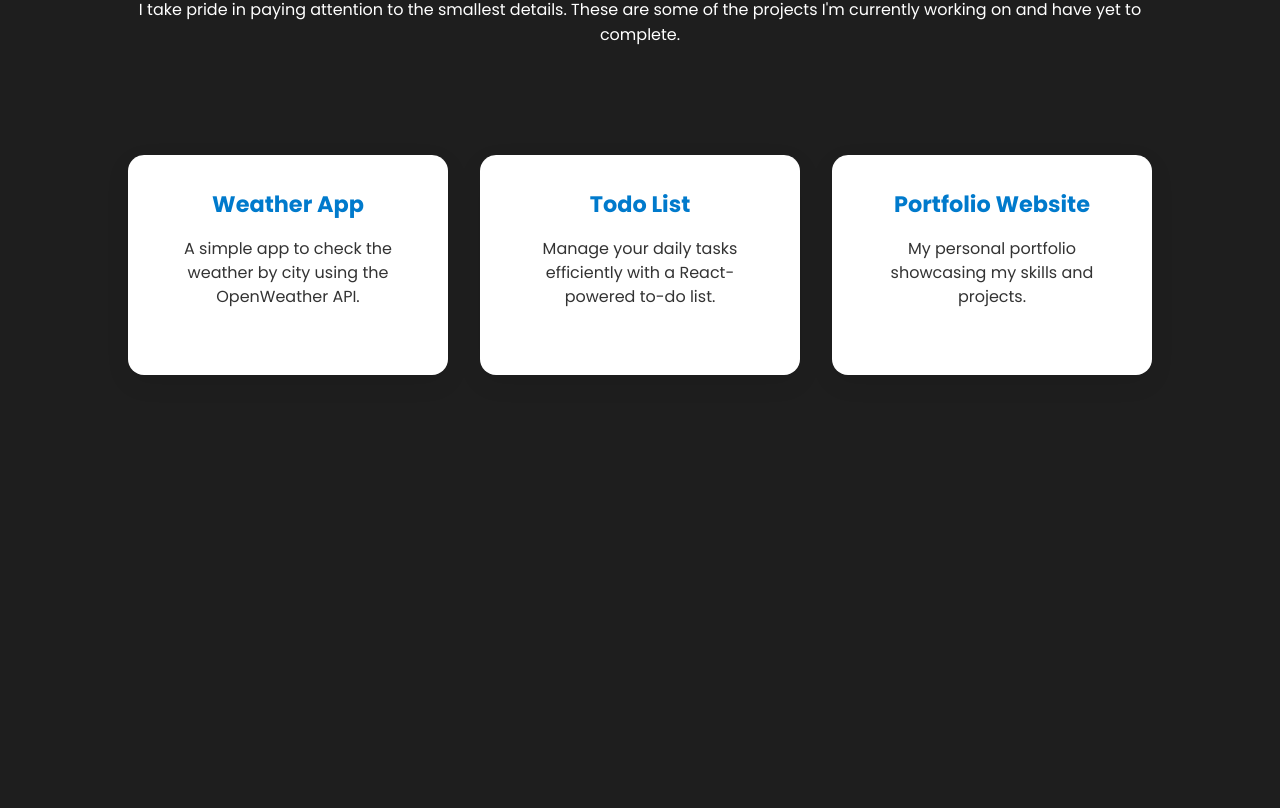
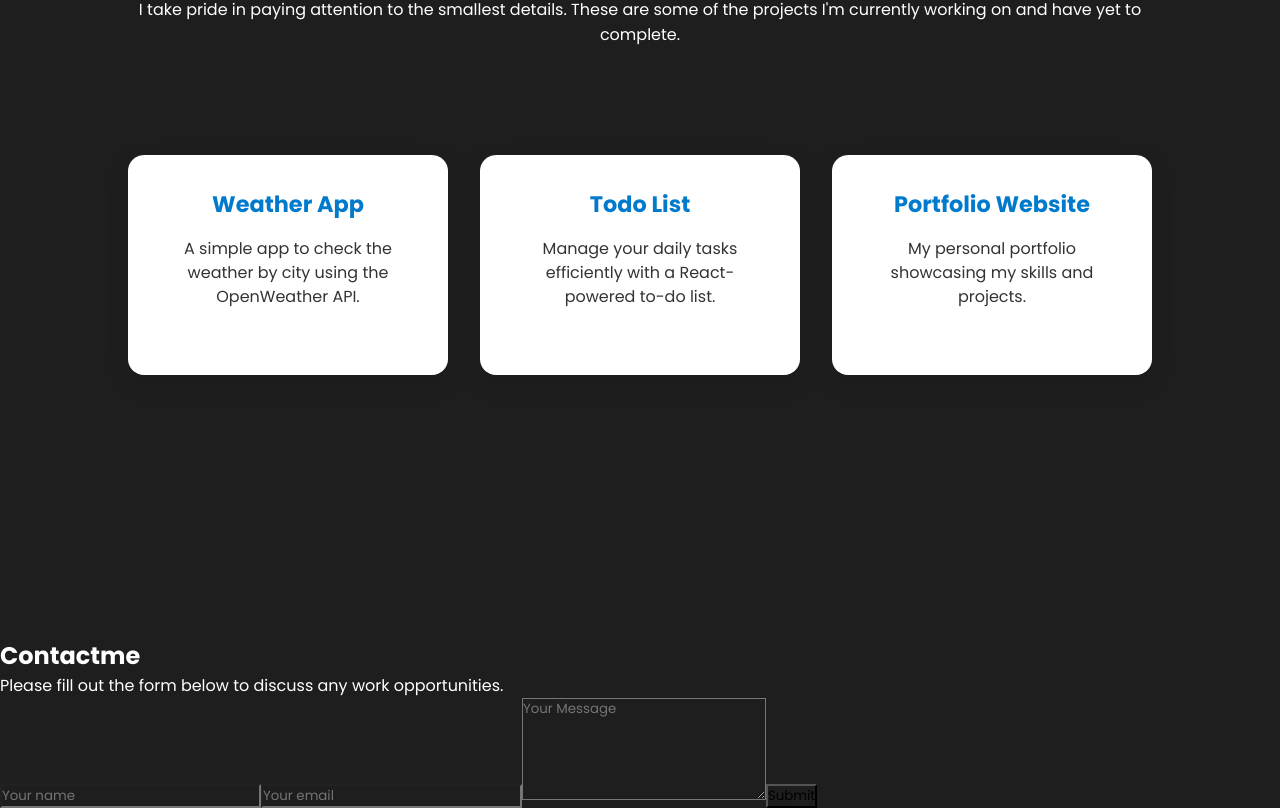
Before and after one commit to s-nguza/Portfolio, a React (Create React App) app: page / in a window 1280 px wide. Shown: the part 1498-2306 px from the top of the page. Before the commit the page ends 2136 px from the top, so only its background shows below. Built offline with nearby package versions, Linux system fonts and the light colour scheme.

Commit message:
cONTACTME

```diff
--- a/src/App.js
+++ b/src/App.js
@@ -2,6 +2,8 @@ import Navbar from "./components/navbar";
 import Intro from "./components/intro/intro";
 import About from './components/About/about';
 import Projects from "./components/Projects/projects";
+import Contact from "./components/Contact/Contact";
+
 
 function App() {
   return (
@@ -10,6 +12,7 @@ function App() {
       <Intro/>
       <About/>
       <Projects/>
+      <Contact/>
     </div>
   );
 }
--- /dev/null
+++ b/src/components/Contact/Contact.js
@@ -0,0 +1,21 @@
+import React from 'react'
+import './contact.css'
+
+const Contact = () => {
+  return (
+    <section className='contactPage'>
+        <div id ="contact" ></div>
+        <h1 className='contactheader'>Contactme</h1>
+        <span className='contactDesc'>Please fill out the form below to discuss any work opportunities.</span>
+        <form className='contactForm'>
+            <input type='text' className='name' placeholder='Your name'/>
+            <input type = 'email' className='email' placeholder='Your email'/>
+            <textarea className='msg' name='message'  rows = '5' placeholder='Your Message'></textarea>
+            <button type='submit' value='Send' className='submitBtn'>Submit</button>
+        </form>
+
+    </section>
+  )
+}
+
+export default Contact
--- a/src/components/Projects/projects.css
+++ b/src/components/Projects/projects.css
@@ -9,6 +9,7 @@
 }
 .project-desc{
     padding: 5%;
+    text-align: center;
 
 }
 .project-list {
```
Also changed, not shown: src/components/Contact/contact.css (added).
